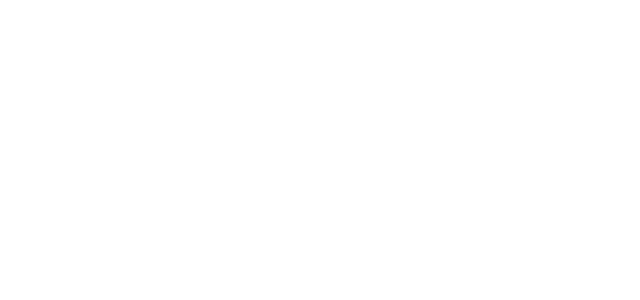
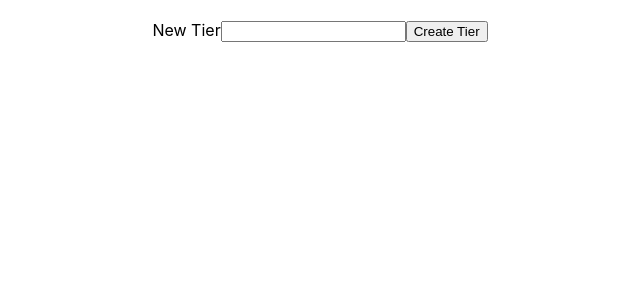
Before and after one commit to greattechpk/melee-frame-data-mern-app, a React (Create React App) app in the folder client/: page /create-tier in a window 1280 px wide. Shown: the top 300 px of the page, without its empty margins (320-960 px from the left). Built offline with nearby package versions, Linux system fonts and the light colour scheme; the HTML template or start-up script is replaced by a standard one.

Commit message:
added tier list cr function missing delete for now and update

```diff
--- a/client/src/App.js
+++ b/client/src/App.js
@@ -3,17 +3,26 @@
 import './App.css'
 import Characters from './components/Characters.js'
 import SingleCharacter from './components/SingleCharacter.js'
+import TierList from './components/TierList'
+
+import CreateTier from './components/CreateTier.js'
 
 function App() {
   return (
     <div className="App">
+      <navbar className='navbar'>
+        <div className='logo'>
+          <img src='' alt=''/>
+        </div>
+      </navbar>
       <Router>
         <Switch>
           <Route exact path="/">
-            <Characters />
+            <TierList/>
           </Route>
-
+          <Route exact path="/all-characters" component={Characters}/>
           <Route exact path="/character/:characterId" component={SingleCharacter} />
+          <Route exact path="/create-tier" component={CreateTier} />
 
         </Switch>
       </Router>
--- a/client/src/components/Characters.js
+++ b/client/src/components/Characters.js
@@ -103,7 +103,7 @@
                     return (
                         <div>
                             <Link to={`/character/${character._id}`}>
-                                <img src={character.portrait} />
+                                <img className='char-portrait' src={character.portrait} alt={`${character.name}-melee-smash-bros`}/>
                                 <div>{character.name}</div>
                             </Link>
                     <div>Tier: {character.tierLetter}</div>
--- /dev/null
+++ b/client/src/components/CreateTier.js
@@ -0,0 +1,48 @@
+import React, { Component } from 'react'
+import axios from 'axios'
+import { Redirect } from 'react-router-dom'
+export default class createTier extends Component {
+
+    state = {
+        newTier:{
+        tierLetter:''
+        },
+        redirect:false
+    }
+
+    onChangeTier = (evt) => {
+        const newState = { ...this.state }
+        newState.newTier[evt.target.name] = evt.target.value
+        this.setState(newState)
+    }
+
+    onSubmit = async (evt) => {
+        evt.preventDefault()
+        try {
+            const newState = {...this.state}
+            newState.redirect = true
+            this.setState(newState)
+            await axios.post('api/tier', this.state.newTier)
+        } catch (err) {
+            console.log('Failed to create new tier')
+            console.log(err)
+        }
+    }
+
+    render() {
+        if (this.state.redirect) {
+            return (<Redirect to='/' />)
+        }
+        return (
+            <div>
+                <form onSubmit={this.onSubmit}>
+                    <div className='form-group'>
+                        <label htmlFor='tierLetter'>New Tier</label>
+                        <input type='text' name='tierLetter' value={this.state.tierLetter}  onChange={this.onChangeTier}/>
+                        <input type="submit" value="Create Tier" />
+                    </div>
+                </form>
+            </div>
+        )
+    }
+}
--- a/client/src/components/TierList.js
+++ b/client/src/components/TierList.js
@@ -5,20 +5,19 @@
 export default class TierList extends Component {
 
     state = {
-        newTier: '',
         allTiers: []
     }
+
     componentDidMount() {
         this.getAllTiers()
     }
 
     getAllTiers = async () => {
         try {
-            const res = await axios.get('api/tier')
+            const res = await axios.get('/api/tier')
             const newState = { ...this.state }
             newState.allTiers = res.data
             this.setState(newState)
-            console.log(this.state.allTiers)
         } catch (err) {
             console.log('Failed to get all tiers')
             console.log(err)
@@ -50,10 +49,16 @@
     render() {
         return (
             <div className='tier-list'>
+                <Link to={`/create-tier`}>
+
+                </Link>
                 {this.state.allTiers.map((tier) => {
                     return(
                         <div className='tier'>
-                            <div className></div>
+                            <div className='tier-letter'>{tier.tierLetter}</div>
+                            <div className='tier-characters'>
+                                Characters will go here.
+                            </div>
                         </div>
                     )
                 })}
```
Also changed, not shown: 1 other file (tests, documents, lock files or other folders).
